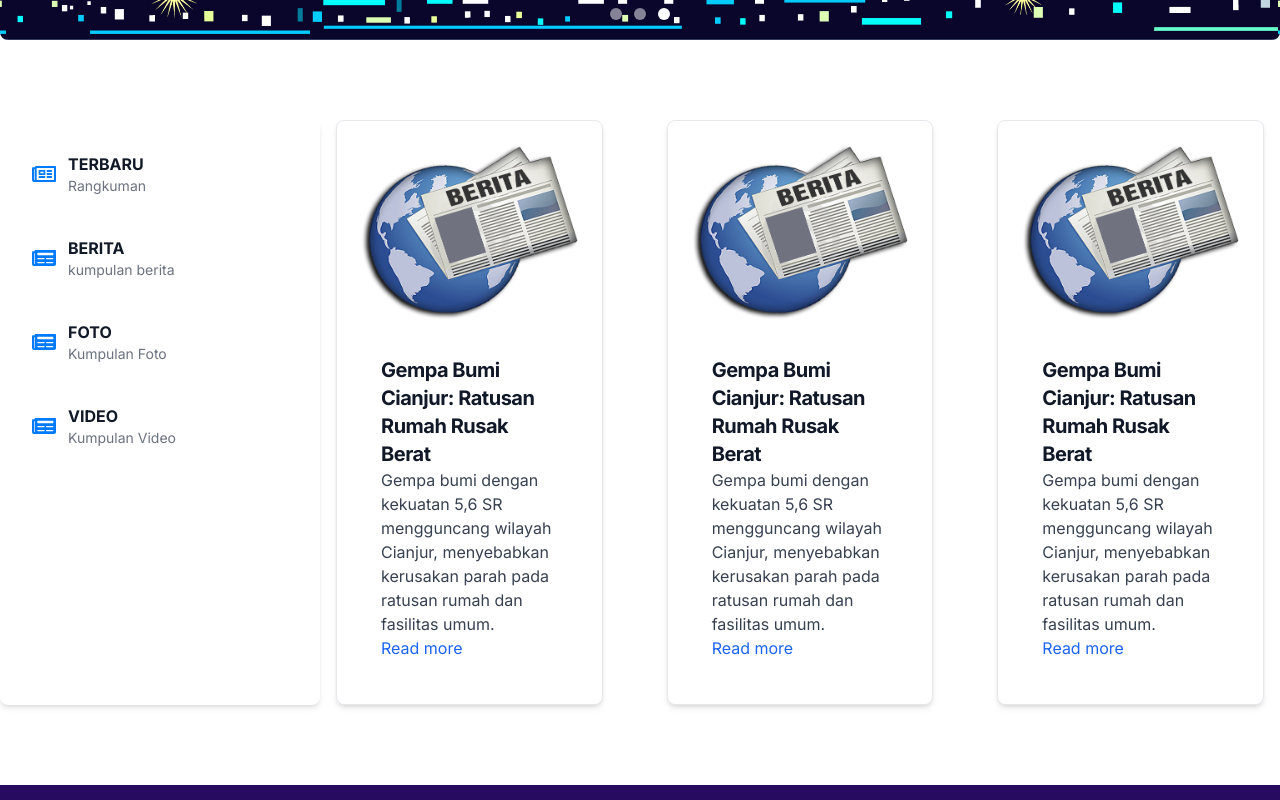
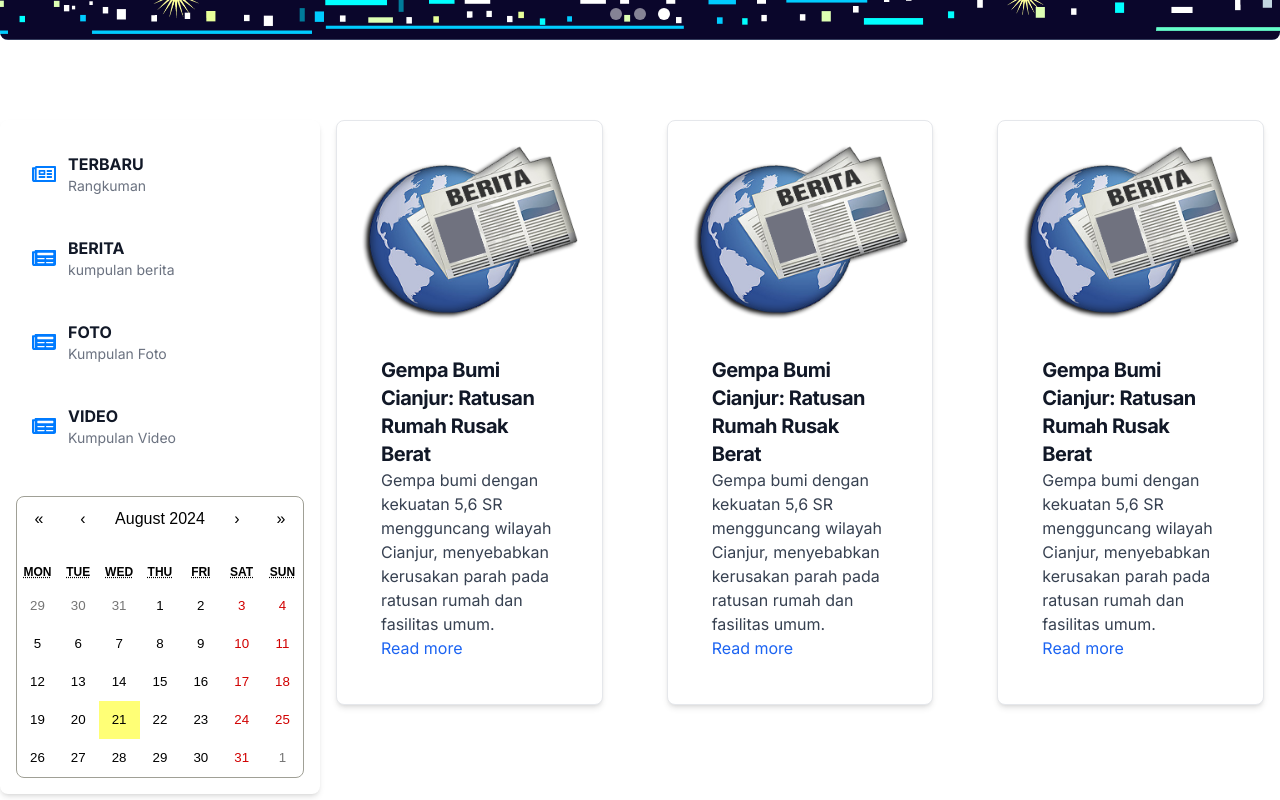
Before and after one commit to Lhspr/kominfo-kabupatensmg, a Next.js app: page / in a window 1280 px wide. Shown: the part 760-1560 px from the top of the page. Built offline with nearby package versions, Linux system fonts and the light colour scheme.

Commit message:
kalender

```diff
--- a/components/BeritaSidebar.jsx
+++ b/components/BeritaSidebar.jsx
@@ -1,8 +1,10 @@
 'use client';
 
-import { FaRegNewspaper, FaBullhorn, FaNewspaper } from 'react-icons/fa'; // Menggunakan ikon yang sesuai
+import { FaRegNewspaper, FaNewspaper } from 'react-icons/fa'; // Menggunakan ikon yang sesuai
 import { Card } from 'flowbite-react';
 import Image from 'next/image';
+import Calendar from 'react-calendar'; // Import kalender dari react-calendar
+import 'react-calendar/dist/Calendar.css'; // Impor CSS kalender agar tampilannya bagus
 import gambar2 from '@/assets/berita1.png';
 
 export function Beritasidebar() {
@@ -12,8 +14,9 @@ export function Beritasidebar() {
       <div className="flex flex-wrap w-full max-w-screen-xl">
         {/* Sidebar */}
         <div className="w-full md:w-1/4 mb-6 md:mb-0">
-            <div className="bg-white shadow-md rounded-lg p-4 h-full">
-              <ul className="space-y-2">
+          <div className="bg-white shadow-md rounded-lg p-4 h-full flex flex-col">
+            {/* Menu Sidebar */}
+            <ul className="space-y-2 mb-4">
               <li className="flex items-center p-4 rounded-lg bg-white hover:bg-[#007bff] transition dark:bg-[#f0f0f0] dark:hover:bg-[#007bff]">
                 <FaRegNewspaper className="text-[#007bff] mr-3" size={24} />
                 <div>
@@ -59,6 +62,11 @@ export function Beritasidebar() {
                 </div>
               </li>
             </ul>
+
+            {/* Kalender */}
+            <div className="mt-4 flex-grow">
+              <Calendar className="w-full rounded-lg border" />
+            </div>
           </div>
         </div>
 
```
Lines whose indentation alone changed are shown as unchanged.
